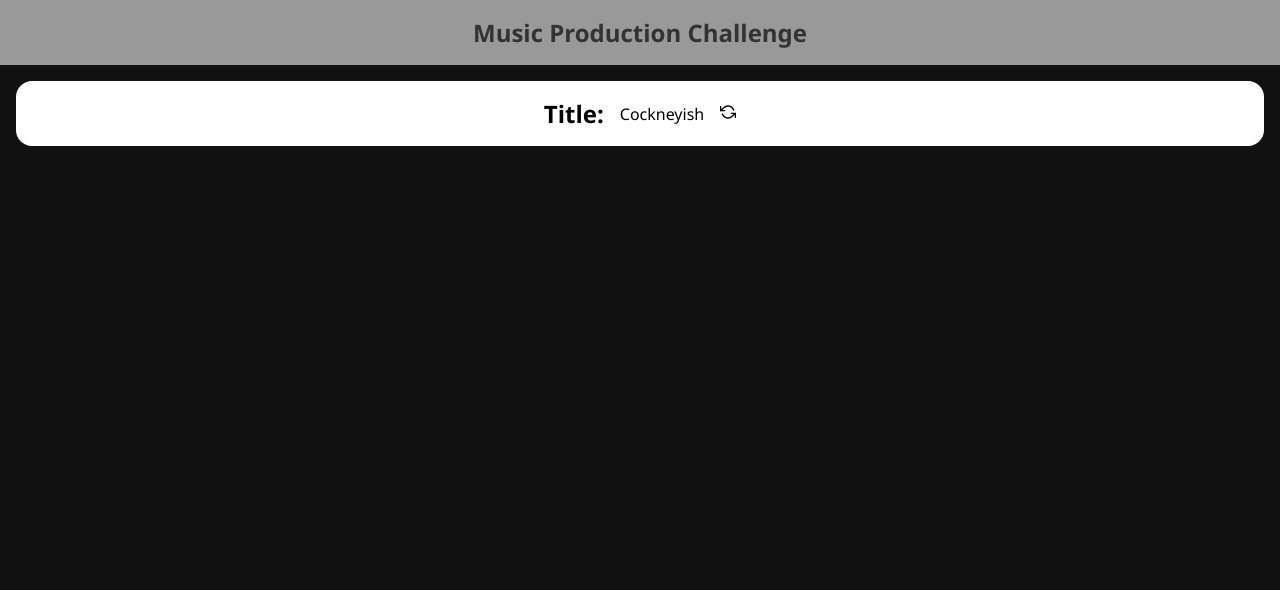
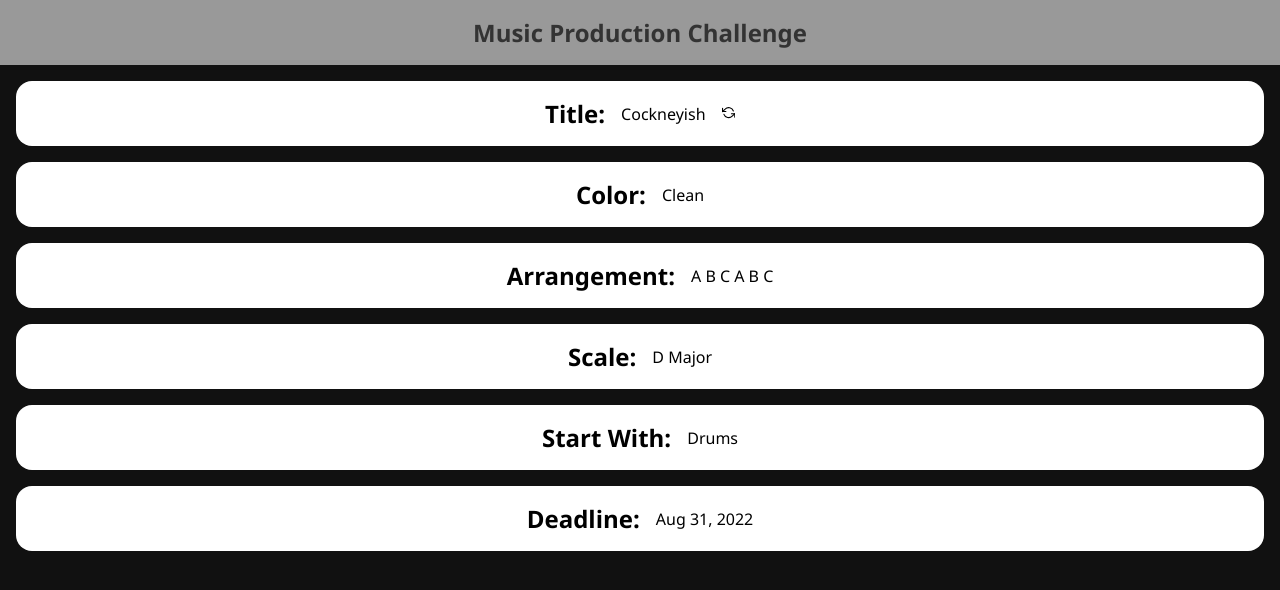
Before and after one commit to aras72h/music-brief-react, a React (Create React App) app: page / in a window 1280 px wide. Shown: the top 590 px of the page. Built offline with nearby package versions, Linux system fonts and the light colour scheme.

Commit message:
basic components

```diff
--- a/package.json
+++ b/package.json
@@ -11,6 +11,7 @@
     "react-dom": "^18.2.0",
     "react-icons": "^4.4.0",
     "react-scripts": "5.0.1",
+    "teoria": "^2.5.0",
     "web-vitals": "^2.1.4"
   },
   "scripts": {
--- a/src/App.js
+++ b/src/App.js
@@ -1,5 +1,10 @@
 import Header from './components/Header'
 import TitleGenerator from './components/TitleGenerator'
+import ColorGenerator from './components/ColorGenerator'
+import ArrangementGenerator from './components/ArrangementGenerator'
+import ScaleGenerator from './components/ScaleGenerator'
+import StartPointGenerator from './components/StartPointGenerator'
+import DeadlineGenerator from './components/DeadlineGenerator'
 
 function App() {
   return (
@@ -7,6 +12,11 @@ function App() {
       <main className='container'>
         <Header />
         <TitleGenerator />
+        <ColorGenerator />
+        <ArrangementGenerator />
+        <ScaleGenerator />
+        <StartPointGenerator />
+        <DeadlineGenerator />
       </main>
     </>
   )
--- /dev/null
+++ b/src/components/ArrangementGenerator.jsx
@@ -0,0 +1,22 @@
+import Card from './shared/Card'
+import { arrangementPatterns } from '../data/arrangement'
+
+function ArrangementGenerator() {
+  return (
+    <Card>
+      <h2>Arrangement:</h2>
+      <div style={{marginLeft: '1rem'}}>
+        {randomArrangement()}
+      </div>
+    </Card>
+  )
+}
+
+function randomArrangement() {
+  const randomNumber = Math.floor(Math.random() * arrangementPatterns.length)
+  const arrangement = arrangementPatterns[randomNumber]
+
+  return arrangement.charAt(0).toUpperCase() + arrangement.slice(1)
+}
+
+export default ArrangementGenerator
--- /dev/null
+++ b/src/components/ColorGenerator.jsx
@@ -0,0 +1,21 @@
+import Card from './shared/Card'
+import {colorList} from '../data/color'
+
+function ColorGenerator() {
+  // const [color, setColor] = useState('vintage')
+  return (
+    <Card>
+      <h2>Color:</h2>
+      <div style={{marginLeft: '1rem'}}>{randomColor()}</div>
+    </Card>
+  )
+}
+
+function randomColor() {
+  const randomNumber = Math.floor(Math.random() * colorList.length)
+  const color = colorList[randomNumber]
+
+  return color.charAt(0).toUpperCase() + color.slice(1)
+}
+
+export default ColorGenerator
--- /dev/null
+++ b/src/components/DeadlineGenerator.jsx
@@ -0,0 +1,27 @@
+import Card from './shared/Card'
+
+function DeadlineGenerator() {
+  const date = new Date()
+  const deadline = new Date(date.setDate(date.getDate() + randomNumber())).toLocaleDateString('en-US', {
+    year: 'numeric',
+    month: 'short',
+    day: 'numeric'
+  })
+  console.log(deadline)
+  return (
+    <Card>
+      <h2>Deadline:</h2>
+      <div style={{marginLeft: '1rem'}}>
+        {deadline}
+      </div>
+    </Card>
+  )
+}
+
+function randomNumber(min=4, max=30) {
+  min = Math.ceil(min);
+  max = Math.floor(max);
+  return Math.floor(Math.random() * (max - min) + min);
+}
+
+export default DeadlineGenerator
--- /dev/null
+++ b/src/components/ScaleGenerator.jsx
@@ -0,0 +1,22 @@
+import { scaleList } from '../data/scale'
+import Card from './shared/Card'
+
+function ScaleGenerator() {
+  return (
+    <Card>
+      <h2>Scale:</h2>
+      <div style={{marginLeft: '1rem'}}>
+        {randomScale()}
+      </div>
+    </Card>
+  )
+}
+
+function randomScale() {
+  const randomNumber = Math.floor(Math.random() * scaleList.length)
+  const scale = scaleList[randomNumber]
+
+  return scale.charAt(0).toUpperCase() + scale.slice(1)
+}
+
+export default ScaleGenerator
--- /dev/null
+++ b/src/components/StartPointGenerator.jsx
@@ -0,0 +1,22 @@
+import Card from './shared/Card'
+import { startPointList } from '../data/startPoint'
+
+function StartPointGenerator() {
+  return (
+    <Card>
+      <h2>Start With:</h2>
+      <div style={{marginLeft: '1rem'}}>
+        {randomStartingPoint()}
+      </div>
+    </Card>
+  )
+}
+
+function randomStartingPoint() {
+  const randomNumber = Math.floor(Math.random() * startPointList.length)
+  const startPoint = startPointList[randomNumber]
+
+  return startPoint.charAt(0).toUpperCase() + startPoint.slice(1)
+}
+
+export default StartPointGenerator
--- a/src/components/TitleGenerator.jsx
+++ b/src/components/TitleGenerator.jsx
@@ -4,31 +4,31 @@ import {FiRefreshCcw} from 'react-icons/fi'
 import {wordList} from '../data/words.js'
 
 function TitleGenerator() {
-  const style = {
+  const iconStyle = {
     marginLeft: '1rem',
     cursor: 'pointer',
+    backgroundColor: 'transparent',
+    border: 'none',
   }
 
   const [title, setTitle] = useState(randomWord())
-
-  console.log()
 
   return (
     <Card>
           <h2>Title:</h2>
           <div style={{marginLeft: '1rem'}}>
             {title}
-            <FiRefreshCcw onClick={() => setTitle(randomWord)} style={style} />
+            <button onClick={() => setTitle(randomWord)} style={iconStyle}>
+              <FiRefreshCcw />
+            </button>
           </div>
     </Card>
   )
 }
 
 function randomWord() {
-  // Math.random() * (max - min) + min;
-  const randomNumber = Math.floor(Math.random() * (wordList.length - 1 - 0 + 0))
+  const randomNumber = Math.floor(Math.random() * wordList.length)
   const word = wordList[randomNumber]
-  console.log(randomNumber);
 
   return word.charAt(0).toUpperCase() + word.slice(1)
 }
--- /dev/null
+++ b/src/data/arrangement.js
@@ -0,0 +1,4 @@
+export const arrangementPatterns = [
+  'A B A B A B',
+  'A B C A B C'
+]
--- /dev/null
+++ b/src/data/color.js
@@ -0,0 +1,8 @@
+export const colorList = [
+  'vintage',
+  'dusty',
+  'airy',
+  'lo-fi',
+  'clean',
+  'distorted'
+]
--- /dev/null
+++ b/src/data/scale.js
@@ -0,0 +1,6 @@
+export const scaleList = [
+  'C Major',
+  'A Minor',
+  'D Major',
+  'G Minor'
+]
--- /dev/null
+++ b/src/data/startPoint.js
@@ -0,0 +1,8 @@
+export const startPointList = [
+  'Drums',
+  'Recording Synth',
+  'Arp',
+  'Loop',
+  'Chords',
+  'Melody'
+]
```
Also changed, not shown: 1 other file (tests, documents, lock files or other folders).
